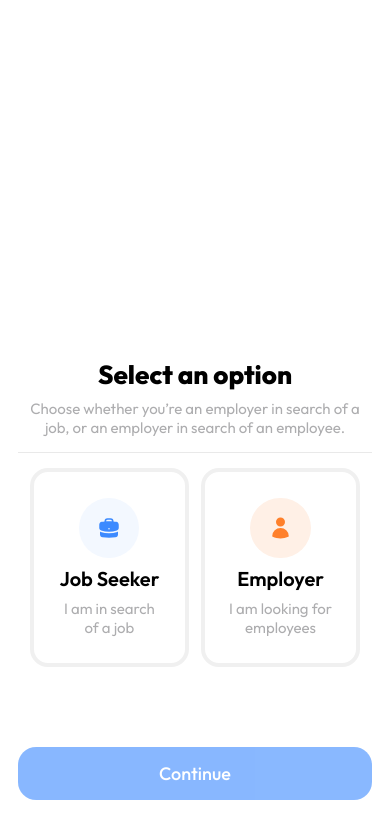
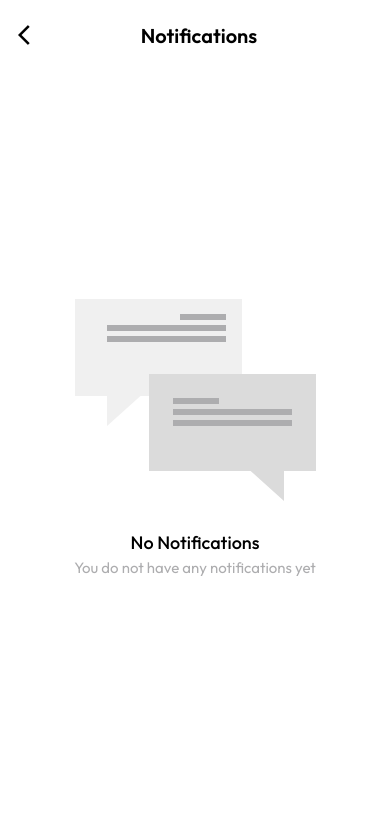
Before and after one commit to certified84/JobNow, a React Native app: screen /NotificationsScreen in a window 390 px wide. Shown: the top 838 px of the page. Built offline with nearby package versions, Linux system fonts and the light colour scheme; what react-native-alert-notification would draw is missing.

Commit message:
@feature/Implement notifications screen

```diff
--- /dev/null
+++ b/assets/svg/Notification.tsx
@@ -0,0 +1,32 @@
+import * as React from "react"
+import Svg, { SvgProps, Path } from "react-native-svg"
+
+export const EmptyNotifications = (props: SvgProps) => (
+  <Svg
+    width={241}
+    height={202}
+    fill="none"
+    {...props}
+  >
+    <Path
+      fill="#F0F0F0"
+      fillRule="evenodd"
+      d="M167 0H0v97h32v30l33.41-30H167V0Z"
+      clipRule="evenodd"
+    />
+    <Path
+      fill="#ADADAF"
+      d="M105 15h46v6h-46zM32 26h119v6H32zM32 37h119v6H32z"
+    />
+    <Path
+      fill="#DBDBDB"
+      fillRule="evenodd"
+      d="M74 75h167v97h-32v30l-33.409-30H74V75Z"
+      clipRule="evenodd"
+    />
+    <Path
+      fill="#ADADAF"
+      d="M144 99H98v6h46zM217 110H98v6h119zM217 121H98v6h119z"
+    />
+  </Svg>
+)
--- a/navigation/GlobalScreens.tsx
+++ b/navigation/GlobalScreens.tsx
@@ -1,6 +1,6 @@
 import { createStackNavigator } from "@react-navigation/stack";
 import { COLORS, TYPOGRAPHY, SIZES } from "../theme";
-import { OnboardingScreen } from "../screens";
+import { NotificationsScreen, OnboardingScreen } from "../screens";
 
 const Stack = createStackNavigator();
 
@@ -15,6 +15,13 @@ const GlobalScreens = () => {
           gestureEnabled: false,
         }}
       />
+      <Stack.Screen
+        name="NotificationsScreen"
+        component={NotificationsScreen}
+        options={{
+          headerShown: false,
+        }}
+      />
     </Stack.Group>
   );
 };
--- /dev/null
+++ b/screens/global/Notification.tsx
@@ -0,0 +1,68 @@
+import {
+  Platform,
+  SafeAreaView,
+  StatusBar,
+  StyleSheet,
+  TouchableOpacity,
+  View,
+  Text,
+  FlatList,
+} from "react-native";
+import { Props } from "../../types";
+import { COLORS, SIZES, TYPOGRAPHY } from "../../theme";
+import { MaterialIcons } from "@expo/vector-icons";
+import { EmptyNotifications } from "../../assets/svg/Notification";
+
+const NotificationsScreen: React.FC<Props> = ({ route, navigation }) => {
+  const notifications: Notification[] = [];
+  return (
+    <SafeAreaView style={{ flex: 1, backgroundColor: COLORS.white }}>
+      <View style={styles.innerContainer}>
+        <View style={{ flexDirection: "row", alignItems: "center" }}>
+          <TouchableOpacity
+            style={{ padding: 8, paddingStart: 0 }}
+            onPress={() => navigation.goBack()}
+          >
+            <MaterialIcons
+              name={Platform.OS === "android" ? "arrow-back" : "arrow-back-ios"}
+              size={24}
+              color="black"
+            />
+          </TouchableOpacity>
+          <View style={{ flex: 1, alignItems: "center", marginEnd: 24 }}>
+            <Text style={{ ...TYPOGRAPHY.h3 }}>Notifications</Text>
+          </View>
+        </View>
+        {notifications.length <= 0 ? (
+          <View
+            style={{ flex: 1, alignItems: "center", justifyContent: "center", marginBottom: 24 }}
+          >
+            <EmptyNotifications />
+            <Text style={{ ...TYPOGRAPHY.h4, marginTop: 30, marginBottom: 4 }}>No Notifications</Text>
+            <Text style={{ ...TYPOGRAPHY.p }}>
+              You do not have any notifications yet
+            </Text>
+          </View>
+        ) : (
+          <FlatList
+            data={notifications}
+            renderItem={({ item, index }) => <View></View>}
+          />
+        )}
+      </View>
+    </SafeAreaView>
+  );
+};
+
+export default NotificationsScreen;
+
+const styles = StyleSheet.create({
+  innerContainer: {
+    flex: 1,
+    marginTop:
+      Platform.OS === "android"
+        ? StatusBar.currentHeight! + SIZES.sm
+        : SIZES.sm,
+    marginHorizontal: SIZES.md,
+  },
+});
--- a/screens/index.ts
+++ b/screens/index.ts
@@ -1,6 +1,7 @@
 import OnboardingScreen from "./global/Onboarding";
+import NotificationsScreen from './global/Notification'
 
 import ExpertiseSelectionScreen from './jobseeker/ExpertiseSelection'
 import JobSeekerHomeScreen from './jobseeker/Home'
 
-export { OnboardingScreen, ExpertiseSelectionScreen, JobSeekerHomeScreen };
+export { OnboardingScreen, ExpertiseSelectionScreen, JobSeekerHomeScreen, NotificationsScreen };
--- a/screens/jobseeker/Home.tsx
+++ b/screens/jobseeker/Home.tsx
@@ -42,6 +42,7 @@ const JobSeekerHomeScreen: React.FC<Props> = ({ route, navigation }) => {
           </View>
           <TouchableOpacity
             activeOpacity={0.6}
+            onPress={() => navigation.navigate("NotificationsScreen")}
             style={styles.notificationIconContainer}
           >
             <SimpleLineIcons size={20} name="bell" />
@@ -178,13 +179,13 @@ const JobComponent: React.FC<JobProps> = ({ job, width }) => {
           )}
         </View>
 
-        <TouchableOpacity activeOpacity={0.5} style={{ padding: 4 }}>
+        {/* <TouchableOpacity activeOpacity={0.5} style={{ padding: 4 }}> */}
           <MaterialCommunityIcons
             name="bookmark-outline"
             size={30}
             color={COLORS.primary}
           />
-        </TouchableOpacity>
+        {/* </TouchableOpacity> */}
       </View>
 
       <Text style={{ ...TYPOGRAPHY.h3, marginVertical: SIZES.xs }}>
--- a/types/index.d.ts
+++ b/types/index.d.ts
@@ -5,6 +5,7 @@ import { RouteProp, NavigationProp } from '@react-navigation/native';
 type StackParamList = {
   ExpertiseSelectionScreen: {};
   HomeScreen: {};
+  NotificationsScreen: {};
 };
 
 type ScreenRouteProp = RouteProp<StackParamList, 'ExpertiseSelectionScreen'>;
```
Also changed, not shown: data/models/Norification.ts (added, +24 -0 lines).
